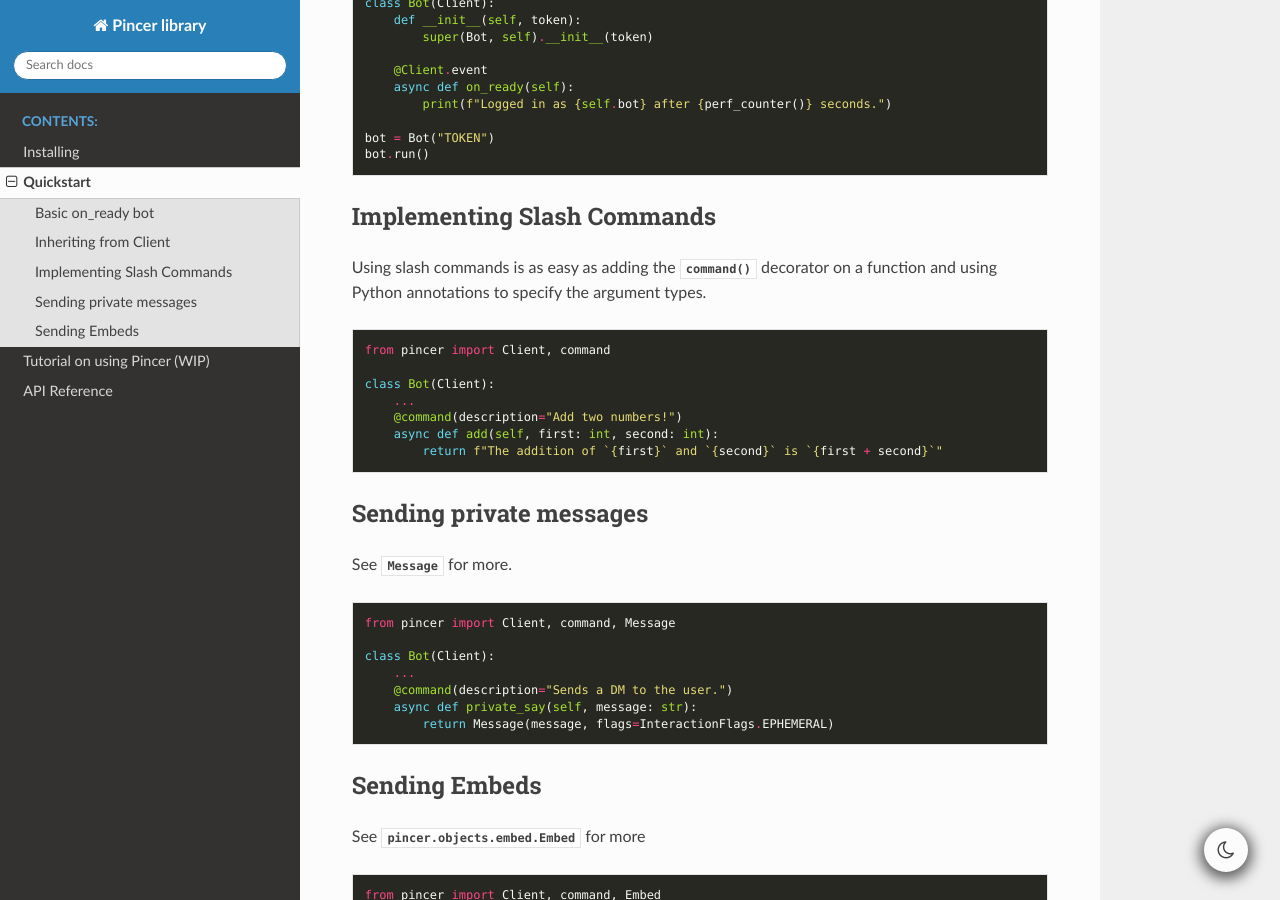
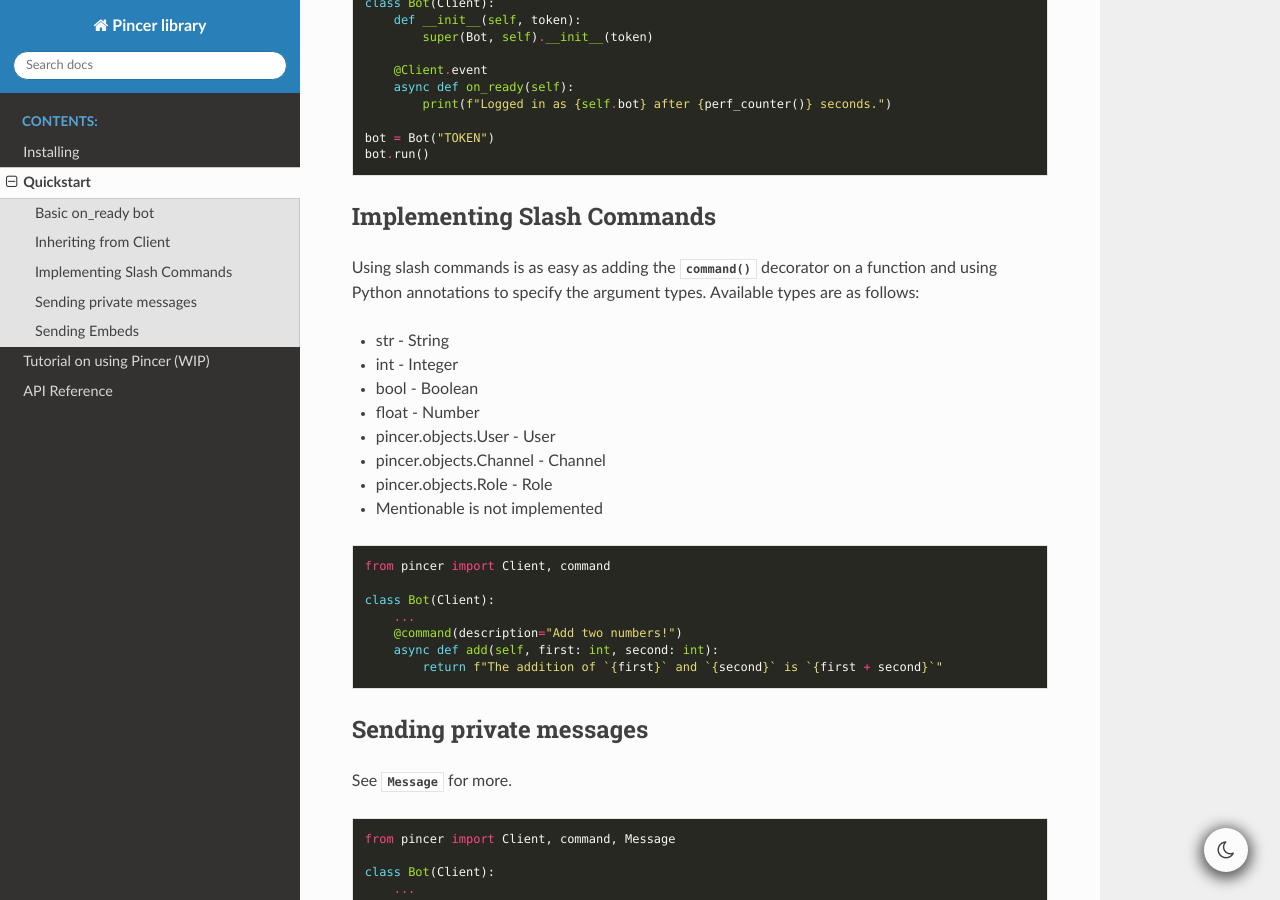
Before and after one commit to Pincer-org/Pincer, a Sphinx documentation site: the page built from docs/quickstart.rst, in a window 1280 px wide and 900 px high, scrolled down 704 px. Built offline with Sphinx 7.4.7 and the Read the Docs theme 2.0.0, drawn with Linux system fonts in a browser that asks for light colours.

Commit message:
📝 updated quickstart

```diff
--- a/docs/quickstart.rst
+++ b/docs/quickstart.rst
@@ -49,6 +49,16 @@
 ---------------------------
 
 Using slash commands is as easy as adding the :func:`~.pincer.commands.command` decorator on a function and using Python annotations to specify the argument types.
+Available types are as follows:
+
+- str - String
+- int - Integer
+- bool - Boolean
+- float - Number
+- pincer.objects.User - User
+- pincer.objects.Channel - Channel
+- pincer.objects.Role - Role
+- Mentionable is not implemented
 
 .. code-block:: python
 
```
